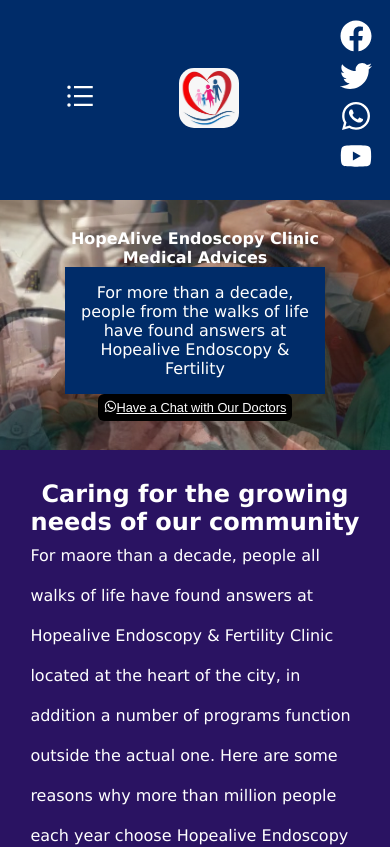
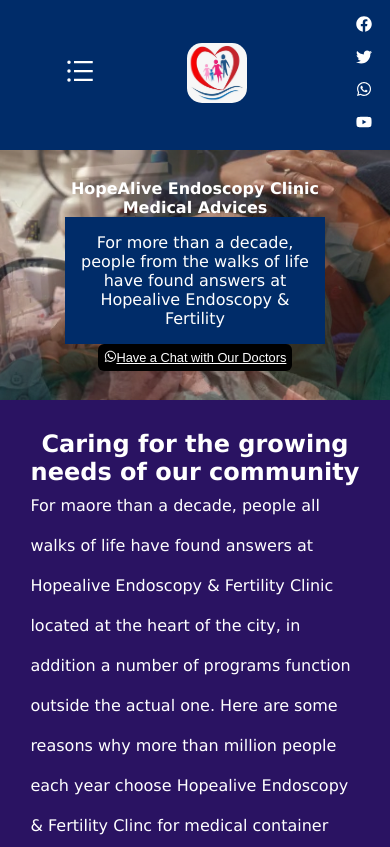
Before and after one commit to KingsleyEffiong/hopealive-endoscopy, a React (Create React App) app: page / in a window 390 px wide. Shown: the top 847 px of the page. Built offline with nearby package versions, Linux system fonts and the light colour scheme.

Commit message:
updated some responsiveness

```diff
--- a/src/Components/Navbar.css
+++ b/src/Components/Navbar.css
@@ -113,7 +113,7 @@
 
     .navbar{
         background-color: #002c69;
-        height: 200px;
+        height: 150px;
         width: 100%;
         display: flex;
         justify-content: space-between;
@@ -123,13 +123,21 @@
         top: 0;
     }
     #social-icons{
-        font-size: 2rem;
+        font-size: 1rem;
         width: fit-content;
         text-align: center;
         display: flex;
         flex-direction: column;
         justify-content: end;
         height: fit-content;
+    }
+    .social {
+        margin: 0.4rem 1.1rem;
+        transition-duration: 1s;
 
     }
+    .social :hover{
+        color: #6ea1e4;
+    }
+
 }
--- a/src/Components/Pages/Home.css
+++ b/src/Components/Pages/Home.css
@@ -307,6 +307,31 @@
             height: 900px;
         }
 }
+
+@media screen and (max-width: 660px) {
+    h1{
+        color:#fff;
+        font-family:'Lucida Sans', 'Lucida Sans Regular', 'Lucida Grande', 'Lucida Sans Unicode', Geneva, Verdana, sans-serif;
+        font-size: 1.7rem;
+        }
+        p{
+            color:#fff;
+        font-family:'Lucida Sans', 'Lucida Sans Regular', 'Lucida Grande', 'Lucida Sans Unicode', Geneva, Verdana, sans-serif;
+        font-size: 1.3rem;
+        }
+        button a{
+            color:rgb(255, 255, 255);
+            font-size: 1.2rem;
+            transition: 2s;
+        }
+        button{
+            background-color: black;
+            padding: 0.4em;
+            border: none;
+            border-radius: 6px;
+            transition: 2s;
+        }
+}
 @media screen and (max-width:550px){
     header{
         animation: change-image 20s ease-in-out infinite alternate;
```
